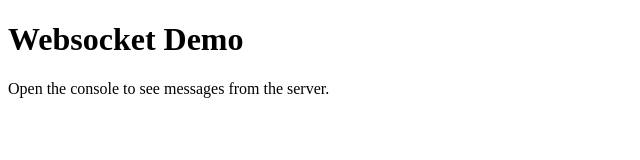
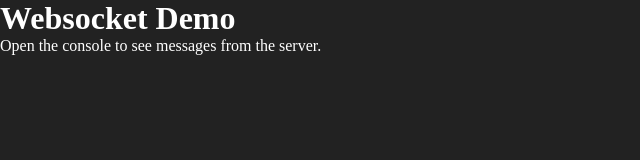
Before and after one commit to Muhmmedmedhat0/app, a website: page index.html in a window 1280 px wide. Shown: the whole page, without its empty margins (0-640 px from the left). Drawn offline with Linux system fonts and the light colour scheme.

Commit message:
Implement visitor logging and styling updates
Persist connection statistics to the database to track visitor frequency and timing.

Apply basic styling to the frontend for a more modern appearance.

Update the development script to ensure the correct entry point is used during local execution.

```diff
--- a/index-ws.js
+++ b/index-ws.js
@@ -29,6 +29,9 @@ wss.on('connection', function connection(ws) {
     ws.send('welcome!');
   }
 
+  db.run(
+    ' INSERT INTO visitors (count, time) VALUES (${numClients}, ${Date.now()}) ',
+  );
   ws.on('close', function close() {
     wss.broadcast(`Current visitors: ${wss.clients.size}`);
     console.log('A client has disconnected');
--- a/index.html
+++ b/index.html
@@ -3,7 +3,17 @@
   <head>
     <title>Websocket Demo</title>
   </head>
-
+  <style>
+    * {
+      margin: 0;
+      padding: 0;
+      box-sizing: border-box;
+    }
+    body {
+      background-color: #222;
+      color: #fff;
+    }
+  </style>
   <body>
     <h1>Websocket Demo</h1>
     <p>Open the console to see messages from the server.</p>
--- a/package.json
+++ b/package.json
@@ -4,7 +4,7 @@
   "description": "",
   "main": "app.js",
   "scripts": {
-    "dev": "nodemon app.js",
+    "dev": "nodemon index.js",
     "start": "pm2 start app.js --watch",
     "restart": "pm2 restart app",
     "stop": "pm2 stop app",
```
